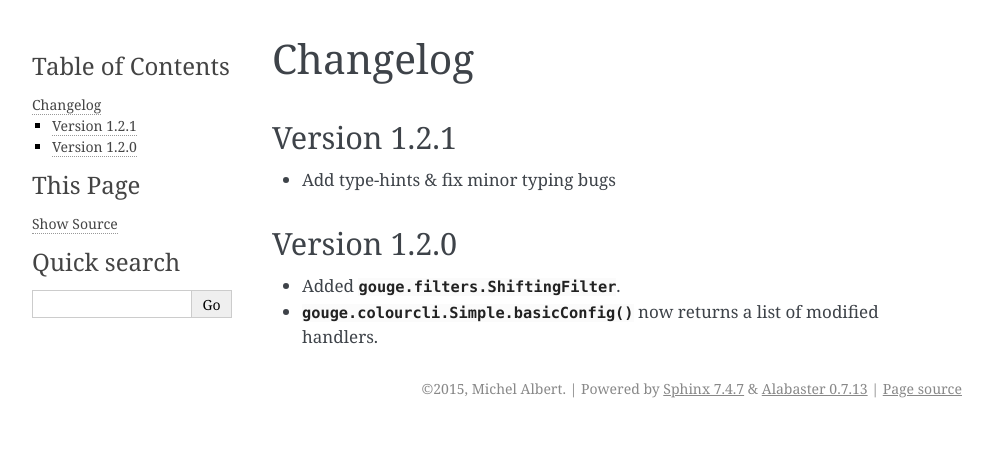
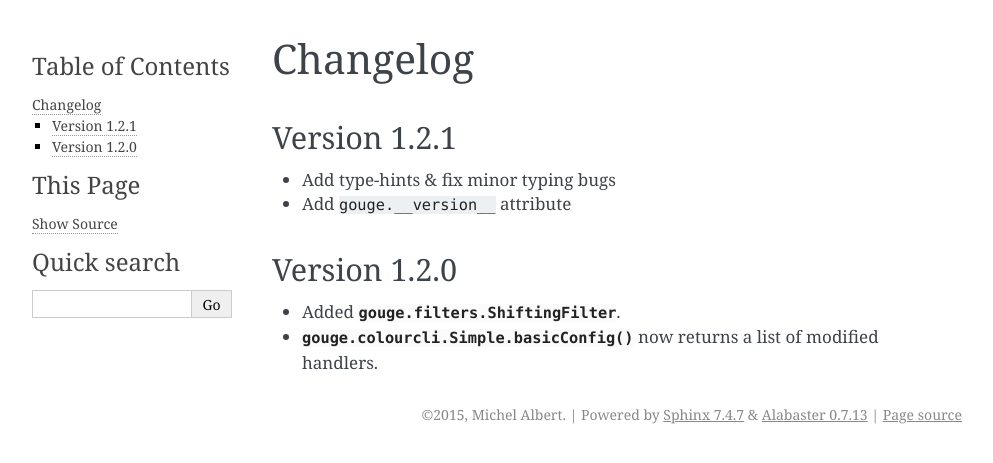
Before and after one commit to exhuma/gouge, a Sphinx documentation site: the page built from docs/changelog.rst, in a window 1280 px wide. Shown: the top 463 px of the page, without its empty margins (148-1141 px from the left). Built offline with Sphinx 7.4.7, drawn with Linux system fonts in a browser that asks for light colours.

Commit message:
Update changelog

```diff
--- a/docs/changelog.rst
+++ b/docs/changelog.rst
@@ -5,6 +5,7 @@
 -------------
 
 * Add type-hints & fix minor typing bugs
+* Add ``gouge.__version__`` attribute
 
 Version 1.2.0
 -------------
```
